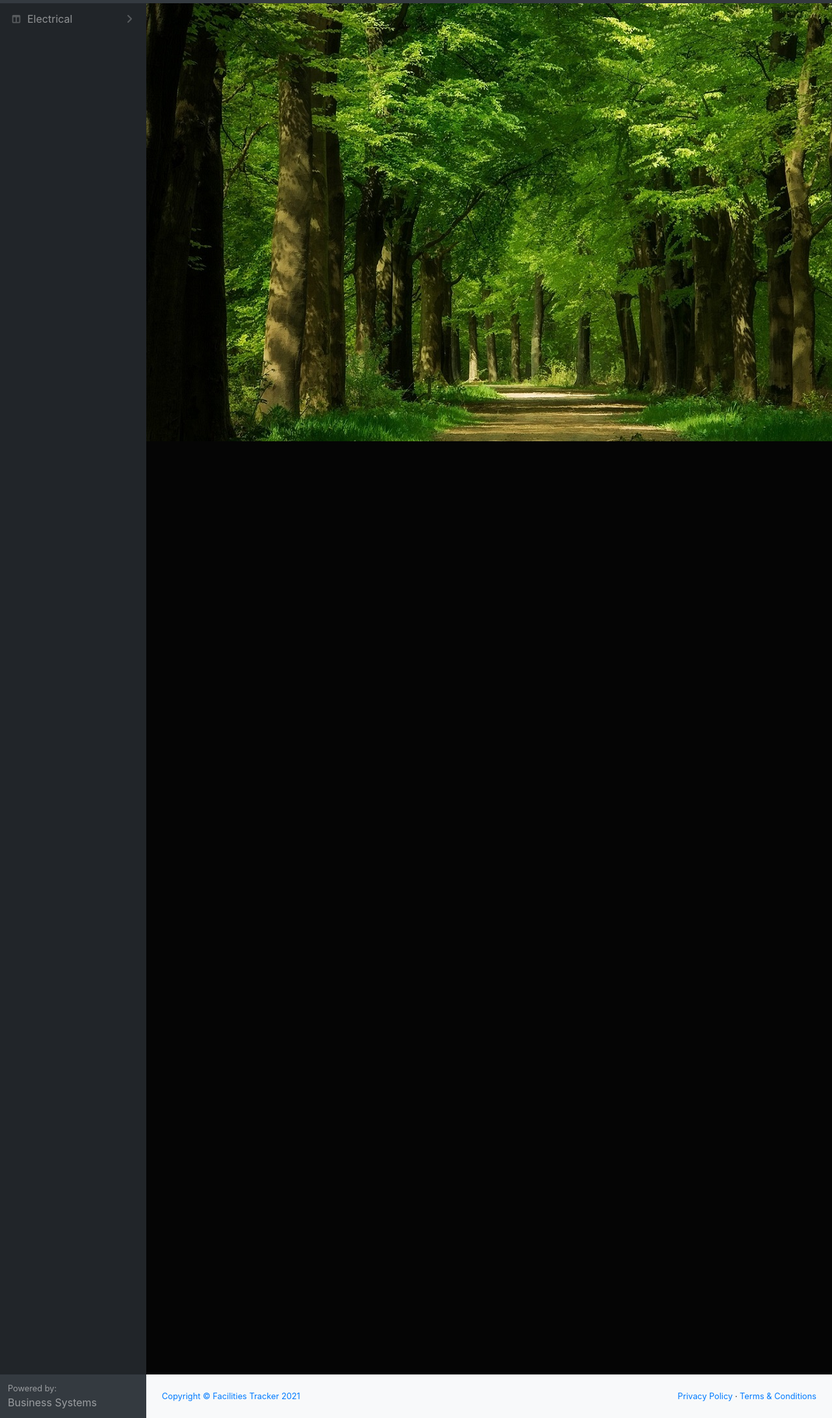
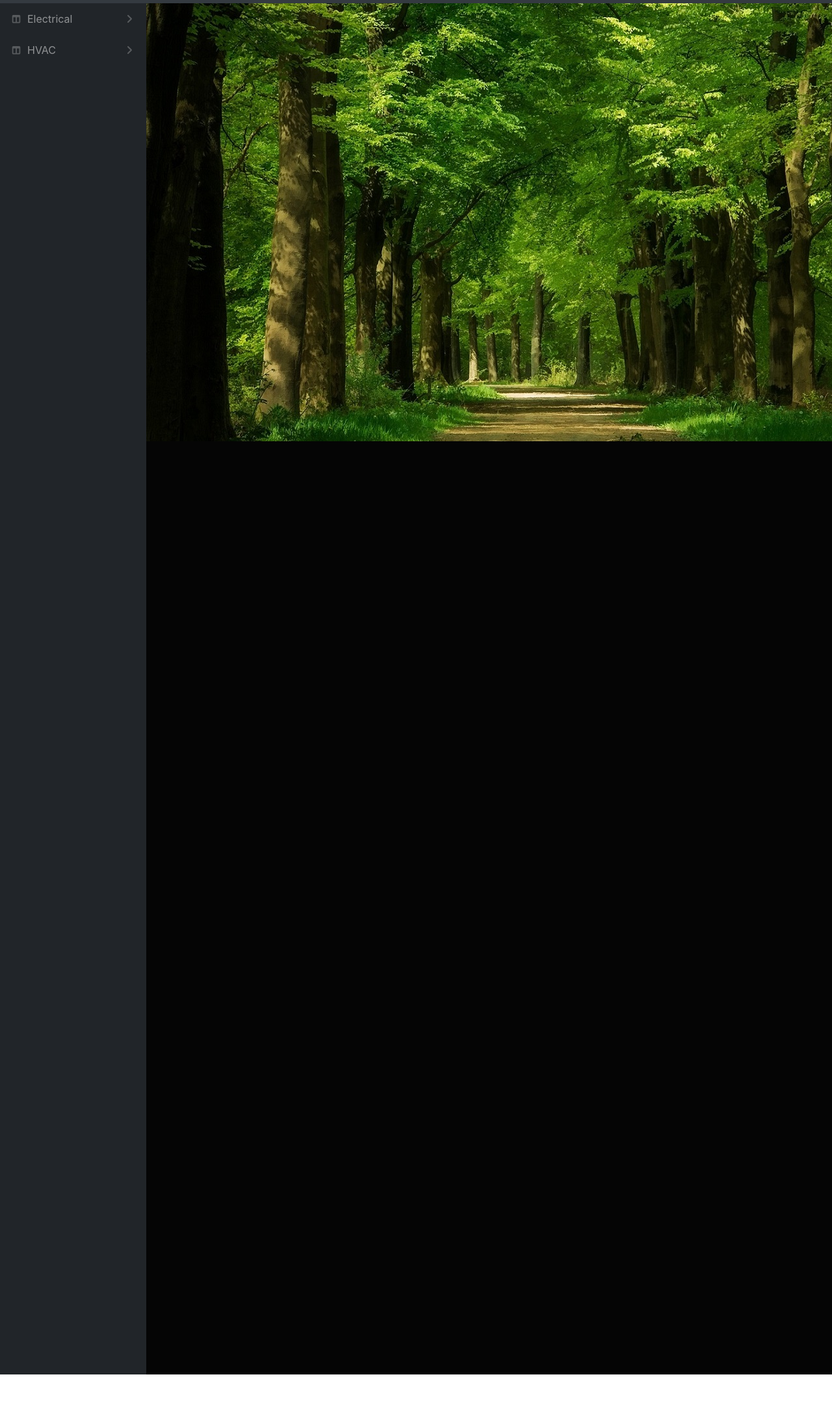
Before and after one commit to lightSpeedx100/facilities, a plain HTML site: page index.html in a window 1280 px wide. Shown: the part 51-2233 px from the top of the page at 65% size. After the commit the page ends 2166 px from the top, so only its background shows below. Drawn offline with Linux system fonts and the light colour scheme.

Commit message:
Update index.html

```diff
--- a/index.html
+++ b/index.html
@@ -82,35 +82,33 @@
                                 </nav>
                             </div>
 
+                            <a class="nav-link collapsed" href="#" data-toggle="collapse" data-target="#collapseLayouts2" aria-expanded="false" aria-controls="collapseLayouts"
+                                ><div class="sb-nav-link-icon"><i class="fas fa-columns"></i></div>
+                                HVAC
+                                <div class="sb-sidenav-collapse-arrow"><i class="fas fa-angle-down"></i></div
+                            ></a>
+                            <div class="collapse" id="collapseLayouts2" aria-labelledby="headingOne" data-parent="#sidenavAccordion">
+                                <nav class="sb-sidenav-menu-nested nav">
+                                    <a class="nav-link" href="https://script.google.com/macros/s/AKfycbzj8MkbFl9ZA1WbAZYvjB2MLML8M_1O3W6wj5H53UFqt031INVm9MREUtI0_UhVNy7gug/exec?logger=hvac1-1" target="myiframe">HVAC 1-1</a>
+
+                                </nav>
+                            </div>
+
                         </div>
                     </div>
-                    <div class="sb-sidenav-footer">
-                        <div class="small">Powered by:</div>
-                         Business Systems
-                    </div>
+
                 </nav>
             </div>
             <div id="layoutSidenav_content">
                 <main>
 
 		<div class="iframe-container">
-  		<iframe name="myiframe" width="1425" height="859" src="bg.jpg" style="background: #050505;" ></iframe>
+  		<iframe name="myiframe" width="1425" height="5859" src="bg.jpg" style="background: #050505;" ></iframe>
 		</div>
 
 
                 </main>
-                <footer class="py-4 bg-light mt-auto">
-                    <div class="container-fluid">
-                        <div class="d-flex align-items-center justify-content-between small">
-                            <div class="text-muted"><a href="index.html">Copyright &copy; Facilities Tracker 2021</a></div>
-                            <div>
-                                <a href="#">Privacy Policy</a>
-                                &middot;
-                                <a href="#">Terms &amp; Conditions</a>
-                            </div>
-                        </div>
-                    </div>
-                </footer>
+
             </div>
         </div>
         <script src="jquery-3.4.1.min.js"></script>
```
